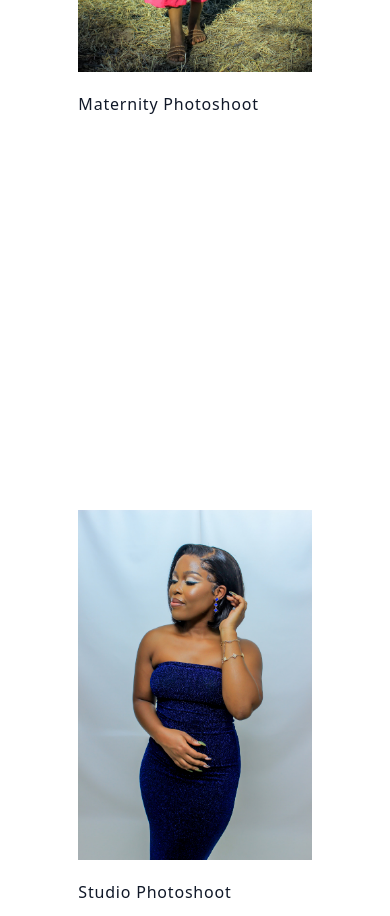
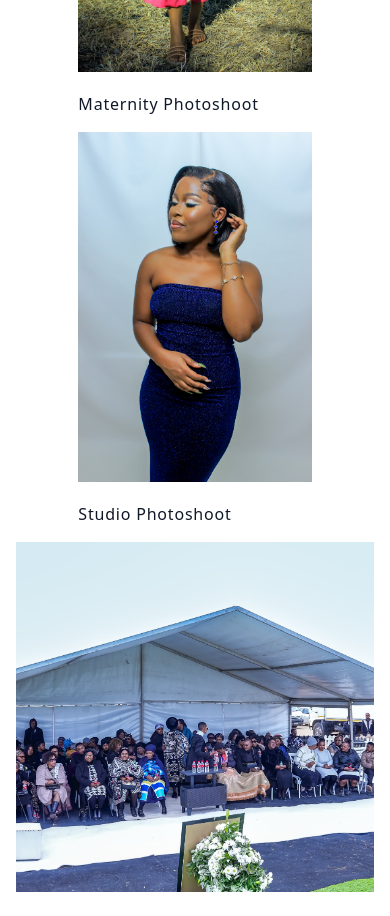
Before and after one commit to Roise-s/DunjaneIncVisuals, a React (Vite) app: page / in a window 390 px wide. Shown: the part 2660-3576 px from the top of the page. Built offline with nearby package versions, Linux system fonts and the light colour scheme; no server answers.

Commit message:
fixed the collection

```diff
--- a/src/App.tsx
+++ b/src/App.tsx
@@ -8,6 +8,7 @@ function App() {
     <>
         <Routes>
           <Route path="/" element={<Home />} />
+          <Route path="*" element={<Home />} />
         </Routes>
     </>
   )
--- a/src/components/Projects.tsx
+++ b/src/components/Projects.tsx
@@ -1,3 +1,4 @@
+import './styles/styles.css'
 
 const Projects = () => {
   return (
@@ -81,7 +82,7 @@ const Projects = () => {
         </a>
       </li>
 
-      <li>
+      <li className="space">
         <a href="#" className="group block overflow-hidden">
           <img
             src="/Em.png"
--- a/src/components/styles/styles.css
+++ b/src/components/styles/styles.css
@@ -50,4 +50,10 @@
   .bookBtn {
     width: 230px;
   }
+}
+
+@media (max-width: 1200px) {
+  .space {
+    display: none;
+  }
 }/*# sourceMappingURL=styles.css.map */
--- a/src/components/styles/styles.scss
+++ b/src/components/styles/styles.scss
@@ -31,3 +31,9 @@
     }
     width: 300px;
 }
+
+.space {
+    @media (max-width: 1200px) {
+        display: none;
+    }
+}
```
Also changed, not shown: 1 other file (tests, documents, lock files or other folders).
